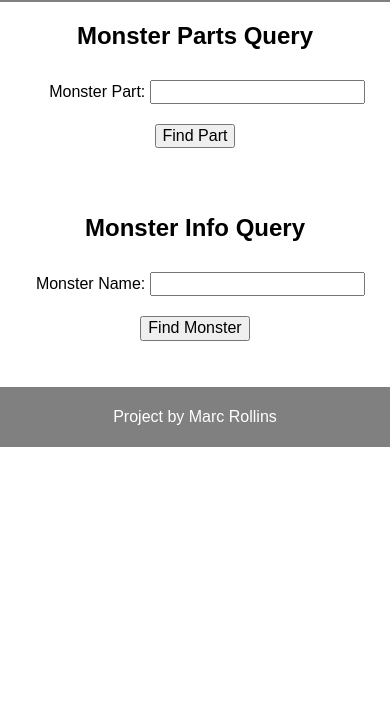
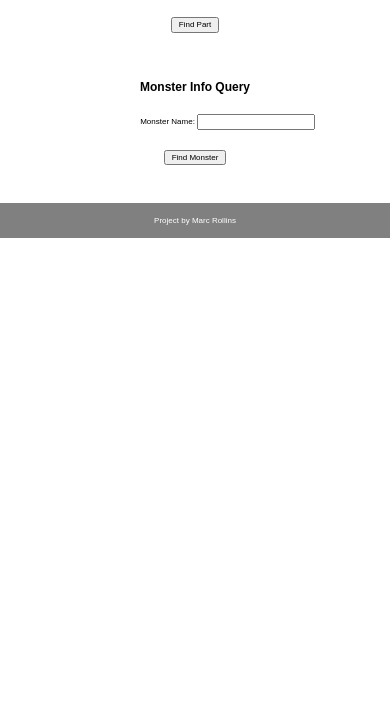
Before and after one commit to mrollins20/MonsterHunter-HuntingGuide, a plain HTML site: page mh-hunting-guide/index.html in a window 390 px wide. Shown: the part 135-844 px from the top of the page. Drawn offline with nearby package versions, Linux system fonts and the light colour scheme.

Commit message:
fixed more styling issues

```diff
--- a/mh-hunting-guide/scripts/mh-manual.js
+++ b/mh-hunting-guide/scripts/mh-manual.js
@@ -130,43 +130,43 @@ const parts = {
 };
 // monsters data set
 const monsters = {
-    "Great izuchi":          "Type- bird wyvern | Weaknesses- Poison:3,Stun:2,Paralysis:3,Sleep:3,Blast:2,Exhaust:3,Fireblight:1,Waterblight:1,Thunderblight:2,Iceblight:1",
-    "Great baggi":           "Type- bird wyvern | Weaknesses- Poison:1,Stun:1,Paralysis:3,Sleep:0,Blast:3,Exhaust:3,Fireblight:2,Waterblight:1,Thunderblight:1,Iceblight:1",
-    "Kulu-ya-ku":            "Type- bird wyvern | Weaknesses- Poison:1,Stun:2,Paralysis:1,Sleep:1,Blast:2,Exhaust:1,Fireblight:1,Waterblight:2,Thunderblight:1,Iceblight:1",
-    "Great wroggi":          "Type- bird wyvern | Weaknesses- Poison:0,Stun:1,Paralysis:3,Sleep:3,Blast:2,Exhaust:1,Fireblight:1,Waterblight:1,Thunderblight:1,Iceblight:2",
-    "Arzuros":               "Type- fanged beast | Weaknesses- Poison:3,Stun:2,Paralysis:3,Sleep:3,Blast:2,Exhaust:3,Fireblight:2,Waterblight:1,Thunderblight:1,Iceblight:1",
-    "Lagombi":               "Type- fanged beast | Weaknesses- Poison:3,Stun:2,Paralysis:3,Sleep:1,Blast:3,Exhaust:1,Fireblight:2,Waterblight:1,Thunderblight:1,Iceblight:1",
-    "Volvidon":              "Type- fanged beast | Weaknesses- Poison:1,Stun:2,Paralysis:1,Sleep:1,Blast:2,Exhaust:1,Fireblight:1,Waterblight:2,Thunderblight:1,Iceblight:1",
-    "Aknosom":               "Type- bird wyvern | Weaknesses- Poison:1,Stun:1,Paralysis:1,Sleep:1,Blast:2,Exhaust:1,Fireblight:1,Waterblight:2,Thunderblight:1,Iceblight:1",
-    "Royal ludroth":         "Type- leviathan | Weaknesses- Poison:1,Stun:1,Paralysis:1,Sleep:1,Blast:2,Exhaust:1,Fireblight:2,Waterblight:1,Thunderblight:1,Iceblight:1",
-    "Barroth":               "Type- brute wyvern | Weaknesses- Poison:3,Stun:0,Paralysis:3,Sleep:1,Blast:3,Exhaust:1,Fireblight:2,Waterblight:1,Thunderblight:1,Iceblight:1",
-    "Khezu":                 "Type- flying wyvern | Weaknesses- Poison:3,Stun:1,Paralysis:0,Sleep:1,Blast:2,Exhaust:0,Fireblight:2,Waterblight:1,Thunderblight:1,Iceblight:1",
-    "Tetranadon":            "Type- amphibian | Weaknesses- Poison:1,Stun:1,Paralysis:3,Sleep:1,Blast:2,Exhaust:1,Fireblight:1,Waterblight:1,Thunderblight:2,Iceblight:1",
-    "Bishaten":              "Type- fanged beast | Weaknesses- Poison:0,Stun:1,Paralysis:1,Sleep:1,Blast:2,Exhaust:1,Fireblight:1,Waterblight:1,Thunderblight:1,Iceblight:2",
-    "Pukei-pukei":           "Type- bird wyvern | Weaknesses- Poison:0,Stun:1,Paralysis:3,Sleep:3,Blast:2,Exhaust:1,Fireblight:1,Waterblight:1,Thunderblight:2,Iceblight:1",
-    "Jyuratodus":            "Type- piscine wyvern | Weaknesses- Poison:1,Stun:2,Paralysis:1,Sleep:0,Blast:0,Exhaust:3,Fireblight:1,Waterblight:1,Thunderblight:2,Iceblight:1",
-    "Basarios":              "Type- brute wyvern | Weaknesses- Poison:1,Stun:1,Paralysis:1,Sleep:3,Blast:2,Exhaust:1,Fireblight:1,Waterblight:2,Thunderblight:1,Iceblight:1",
-    "Somnacanth":            "Type- Leviathan | Weaknesses- Poison:1,Stun:1,Paralysis:1,Sleep:0,Blast:2,Exhaust:1,Fireblight:1,Waterblight:1,Thunderblight:2,Iceblight:1",
-    "Rathian":               "Type- Flying Wyvern | Weaknesses- Poison:0,Stun:1,Paralysis:1,Sleep:1,Blast:0,Exhaust:1,Fireblight:1,Waterblight:1,Thunderblight:2,Iceblight:1",
-    "Barioth":               "Type- Flying Wyvern | Weaknesses- Poison:1,Stun:1,Paralysis:1,Sleep:1,Blast:2,Exhaust:1,Fireblight:2,Waterblight:1,Thunderblight:1,Iceblight:1",
-    "Tobi-Kadachi":          "Type- Fanged Wyvern | Weaknesses- Poison:3,Stun:1,Paralysis:1,Sleep:1,Blast:2,Exhaust:1,Fireblight:1,Waterblight:2,Thunderblight:1,Iceblight:1",
-    "Magnamalo":             "Type- Fanged Wyvern | Weaknesses- Poison:1,Stun:1,Paralysis:1,Sleep:1,Blast:0,Exhaust:1,Fireblight:1,Waterblight:2,Thunderblight:1,Iceblight:1",
-    "Anjanath":              "Type- Brute Wyvern | Weaknesses- Poison:1,Stun:1,Paralysis:1,Sleep:1,Blast:0,Exhaust:1,Fireblight:1,Waterblight:2,Thunderblight:1,Iceblight:1",
-    "Nargacuga":             "Type- Flying Wyvern | Weaknesses- Poison:1,Stun:1,Paralysis:1,Sleep:1,Blast:2,Exhaust:1,Fireblight:1,Waterblight:1,Thunderblight:2,Iceblight:1",
-    "Mizutsune":             "Type- Leviathan | Weaknesses- Poison:1,Stun:1,Paralysis:1,Sleep:1,Blast:2,Exhaust:1,Fireblight:1,Waterblight:1,Thunderblight:2,Iceblight:1",
-    "Goss Harag":            "Type- Fanged Beast | Weaknesses- Poison:1,Stun:1,Paralysis:1,Sleep:1,Blast:2,Exhaust:0,Fireblight:2,Waterblight:1,Thunderblight:1,Iceblight:1",
-    "Rathalos":              "Type- Flying Wyvern | Weaknesses- Poison:0,Stun:1,Paralysis:1,Sleep:1,Blast:0,Exhaust:1,Fireblight:1,Waterblight:1,Thunderblight:2,Iceblight:1",
-    "Almudron":              "Type- Leviathan | Weaknesses- Poison:1,Stun:1,Paralysis:1,Sleep:1,Blast:0,Exhaust:1,Fireblight:2,Waterblight:1,Thunderblight:1,Iceblight:1",
-    "Zinogre":               "Type- Fanged Wyvern | Weaknesses- Poison:1,Stun:1,Paralysis:0,Sleep:1,Blast:2,Exhaust:1,Fireblight:1,Waterblight:1,Thunderblight:1,Iceblight:2",
-    "Tigrex":                "Type- Flying Wyvern | Weaknesses- Poison:1,Stun:1,Paralysis:1,Sleep:1,Blast:2,Exhaust:1,Fireblight:1,Waterblight:1,Thunderblight:2,Iceblight:1",
-    "Diablos":               "Type- Flying Wyvern | Weaknesses- Poison:1,Stun:0,Paralysis:3,Sleep:1,Blast:2,Exhaust:1,Fireblight:1,Waterblight:1,Thunderblight:1,Iceblight:2",
-    "Rakna-Kadaki":          "Type- Temnoceran | Weaknesses- Poison:0,Stun:1,Paralysis:1,Sleep:1,Blast:0,Exhaust:1,Fireblight:1,Waterblight:1,Thunderblight:1,Iceblight:2",
-    "Rajang":                "Type- Fanged Beast | Weaknesses- Poison:0,Stun:0,Paralysis:0,Sleep:0,Blast:2,Exhaust:0,Fireblight:1,Waterblight:1,Thunderblight:1,Iceblight:2",
-    "Bazelgeuse":            "Type- Flying Wyvern | Weaknesses- Not known yet",
-    "Wind Serpent Ibushi":   "Type- Elder Dragon | Weaknesses- Poison:1,Stun:1,Paralysis:1,Sleep:1,Blast:2,Exhaust:0,Fireblight:2,Waterblight:1,Thunderblight:1,Iceblight:1",
-    "Thunder Serpent Narwa": "Type- Elder Dragon | Weaknesses- Poison:0,Stun:0,Paralysis:0,Sleep:0,Blast:2,Exhaust:0,Fireblight:1,Waterblight:1,Thunderblight:0,Iceblight:2",
-    "Crimson Glow Valstrax": "Type- Elder Dragon | Weaknesses- Not known yet",
-    "Daimyo Hermitaur":      "Type- Carapaceon | Weaknesses- Poison:3,Stun:1,Paralysis:1,Sleep:1,Blast:2,Exhaust:1,Fireblight:2,Waterblight:1,Thunderblight:2,Iceblight:1"
+    "Great izuchi":          ["Type- bird wyvern",     "Weaknesses- Poison:3, Stun:2, Paralysis:3, Sleep:3, Blast:2, Exhaust:3, Fireblight:1, Waterblight:1, Thunderblight:2, Iceblight:1"],
+    "Great baggi":           ["Type- bird wyvern",     "Weaknesses- Poison:1, Stun:1, Paralysis:3, Sleep:0, Blast:3, Exhaust:3, Fireblight:2, Waterblight:1, Thunderblight:1, Iceblight:1"],
+    "Kulu-ya-ku":            ["Type- bird wyvern",     "Weaknesses- Poison:1, Stun:2, Paralysis:1, Sleep:1, Blast:2, Exhaust:1, Fireblight:1, Waterblight:2, Thunderblight:1, Iceblight:1"],
+    "Great wroggi":          ["Type- bird wyvern",     "Weaknesses- Poison:0, Stun:1, Paralysis:3, Sleep:3, Blast:2, Exhaust:1, Fireblight:1, Waterblight:1, Thunderblight:1, Iceblight:2"],
+    "Arzuros":               ["Type- fanged beast",    "Weaknesses- Poison:3, Stun:2, Paralysis:3, Sleep:3, Blast:2, Exhaust:3, Fireblight:2, Waterblight:1, Thunderblight:1, Iceblight:1"],
+    "Lagombi":               ["Type- fanged beast",    "Weaknesses- Poison:3, Stun:2, Paralysis:3, Sleep:1, Blast:3, Exhaust:1, Fireblight:2, Waterblight:1, Thunderblight:1, Iceblight:1"],
+    "Volvidon":              ["Type- fanged beast",    "Weaknesses- Poison:1, Stun:2, Paralysis:1, Sleep:1, Blast:2, Exhaust:1, Fireblight:1, Waterblight:2, Thunderblight:1, Iceblight:1"],
+    "Aknosom":               ["Type- bird wyvern",     "Weaknesses- Poison:1, Stun:1, Paralysis:1, Sleep:1, Blast:2, Exhaust:1, Fireblight:1, Waterblight:2, Thunderblight:1, Iceblight:1"],
+    "Royal ludroth":         ["Type- leviathan",       "Weaknesses- Poison:1, Stun:1, Paralysis:1, Sleep:1, Blast:2, Exhaust:1, Fireblight:2, Waterblight:1, Thunderblight:1, Iceblight:1"],
+    "Barroth":               ["Type- brute wyvern",    "Weaknesses- Poison:3, Stun:0, Paralysis:3, Sleep:1, Blast:3, Exhaust:1, Fireblight:2, Waterblight:1, Thunderblight:1, Iceblight:1"],
+    "Khezu":                 ["Type- flying wyvern",   "Weaknesses- Poison:3, Stun:1, Paralysis:0, Sleep:1, Blast:2, Exhaust:0, Fireblight:2, Waterblight:1, Thunderblight:1, Iceblight:1"],
+    "Tetranadon":            ["Type- amphibian",       "Weaknesses- Poison:1, Stun:1, Paralysis:3, Sleep:1, Blast:2, Exhaust:1, Fireblight:1, Waterblight:1, Thunderblight:2, Iceblight:1"],
+    "Bishaten":              ["Type- fanged beast",    "Weaknesses- Poison:0, Stun:1, Paralysis:1, Sleep:1, Blast:2, Exhaust:1, Fireblight:1, Waterblight:1, Thunderblight:1, Iceblight:2"],
+    "Pukei-pukei":           ["Type- bird wyvern",     "Weaknesses- Poison:0, Stun:1, Paralysis:3, Sleep:3, Blast:2, Exhaust:1, Fireblight:1, Waterblight:1, Thunderblight:2, Iceblight:1"],
+    "Jyuratodus":            ["Type- piscine ",        "Weaknesses- Poison:1, Stun:2, Paralysis:1, Sleep:0, Blast:0, Exhaust:3, Fireblight:1, Waterblight:1, Thunderblight:2, Iceblight:1"],
+    "Basarios":              ["Type- brute wyvern",    "Weaknesses- Poison:1, Stun:1, Paralysis:1, Sleep:3, Blast:2, Exhaust:1, Fireblight:1, Waterblight:2, Thunderblight:1, Iceblight:1"],
+    "Somnacanth":            ["Type- Leviathan",       "Weaknesses- Poison:1, Stun:1, Paralysis:1, Sleep:0, Blast:2, Exhaust:1, Fireblight:1, Waterblight:1, Thunderblight:2, Iceblight:1"],
+    "Rathian":               ["Type- Flying Wyvern",   "Weaknesses- Poison:0, Stun:1, Paralysis:1, Sleep:1, Blast:0, Exhaust:1, Fireblight:1, Waterblight:1, Thunderblight:2, Iceblight:1"],
+    "Barioth":               ["Type- Flying Wyvern",   "Weaknesses- Poison:1, Stun:1, Paralysis:1, Sleep:1, Blast:2, Exhaust:1, Fireblight:2, Waterblight:1, Thunderblight:1, Iceblight:1"],
+    "Tobi-Kadachi":          ["Type- Fanged Wyvern",   "Weaknesses- Poison:3, Stun:1, Paralysis:1, Sleep:1, Blast:2, Exhaust:1, Fireblight:1, Waterblight:2, Thunderblight:1, Iceblight:1"],
+    "Magnamalo":             ["Type- Fanged Wyvern",   "Weaknesses- Poison:1, Stun:1, Paralysis:1, Sleep:1, Blast:0, Exhaust:1, Fireblight:1, Waterblight:2, Thunderblight:1, Iceblight:1"],
+    "Anjanath":              ["Type- Brute Wyvern",    "Weaknesses- Poison:1, Stun:1, Paralysis:1, Sleep:1, Blast:0, Exhaust:1, Fireblight:1, Waterblight:2, Thunderblight:1, Iceblight:1"],
+    "Nargacuga":             ["Type- Flying Wyvern",   "Weaknesses- Poison:1, Stun:1, Paralysis:1, Sleep:1, Blast:2, Exhaust:1, Fireblight:1, Waterblight:1, Thunderblight:2, Iceblight:1"],
+    "Mizutsune":             ["Type- Leviathan",       "Weaknesses- Poison:1, Stun:1, Paralysis:1, Sleep:1, Blast:2, Exhaust:1, Fireblight:1, Waterblight:1, Thunderblight:2, Iceblight:1"],
+    "Goss Harag":            ["Type- Fanged Beast",    "Weaknesses- Poison:1, Stun:1, Paralysis:1, Sleep:1, Blast:2, Exhaust:0, Fireblight:2, Waterblight:1, Thunderblight:1, Iceblight:1"],
+    "Rathalos":              ["Type- Flying Wyvern",   "Weaknesses- Poison:0, Stun:1, Paralysis:1, Sleep:1, Blast:0, Exhaust:1, Fireblight:1, Waterblight:1, Thunderblight:2, Iceblight:1"],
+    "Almudron":              ["Type- Leviathan",       "Weaknesses- Poison:1, Stun:1, Paralysis:1, Sleep:1, Blast:0, Exhaust:1, Fireblight:2, Waterblight:1, Thunderblight:1, Iceblight:1"],
+    "Zinogre":               ["Type- Fanged Wyvern",   "Weaknesses- Poison:1, Stun:1, Paralysis:0, Sleep:1, Blast:2, Exhaust:1, Fireblight:1, Waterblight:1, Thunderblight:1, Iceblight:2"],
+    "Tigrex":                ["Type- Flying Wyvern",   "Weaknesses- Poison:1, Stun:1, Paralysis:1, Sleep:1, Blast:2, Exhaust:1, Fireblight:1, Waterblight:1, Thunderblight:2, Iceblight:1"],
+    "Diablos":               ["Type- Flying Wyvern",   "Weaknesses- Poison:1, Stun:0, Paralysis:3, Sleep:1, Blast:2, Exhaust:1, Fireblight:1, Waterblight:1, Thunderblight:1, Iceblight:2"],
+    "Rakna-Kadaki":          ["Type- Temnoceran",      "Weaknesses- Poison:0, Stun:1, Paralysis:1, Sleep:1, Blast:0, Exhaust:1, Fireblight:1, Waterblight:1, Thunderblight:1, Iceblight:2"],
+    "Rajang":                ["Type- Fanged Beast",    "Weaknesses- Poison:0, Stun:0, Paralysis:0, Sleep:0, Blast:2, Exhaust:0, Fireblight:1, Waterblight:1, Thunderblight:1, Iceblight:2"],
+    "Bazelgeuse":            ["Type- Flying Wyvern",   "Weaknesses- Not known yet"],
+    "Wind Serpent Ibushi":   ["Type- Elder Dragon",    "Weaknesses- Poison:1, Stun:1, Paralysis:1, Sleep:1, Blast:2, Exhaust:0, Fireblight:2, Waterblight:1, Thunderblight:1, Iceblight:1"],
+    "Thunder Serpent Narwa": ["Type- Elder Dragon",    "Weaknesses- Poison:0, Stun:0, Paralysis:0, Sleep:0, Blast:2, Exhaust:0, Fireblight:1, Waterblight:1, Thunderblight:0, Iceblight:2"],
+    "Crimson Glow Valstrax": ["Type- Elder Dragon",    "Weaknesses- Not known yet"],
+    "Daimyo Hermitaur":      ["Type- Carapaceon",      "Weaknesses- Poison:3, Stun:1, Paralysis:1, Sleep:1, Blast:2, Exhaust:1, Fireblight:2, Waterblight:1, Thunderblight:2, Iceblight:1"]
 };
 // Event listeners
 const monsterElement = document.querySelector("#find-monster");
--- a/mh-hunting-guide/styles/styles.css
+++ b/mh-hunting-guide/styles/styles.css
@@ -8,6 +8,7 @@ article {
 
 body {
     font-family: Arial, Helvetica, sans-serif;
+    font-size: 1em;
 }
 
 div {
@@ -44,24 +45,13 @@ section {
 /* Class Selectors */
 
 /* ID Selectors */
-
+#monster-data {
+    width: auto;
+}
 
 /* media queries */
-@media only screen and (min-width: 32.5em) {
-    nav ul {
-        flex-direction: row;
-    }
-
-    nav ul li:first-child {
-        display: none;
-    }
-
-    nav ul li {
-        display: inline;
-        margin: 0 10px;
-    }
-
-    #functions {
-        grid-template-columns: 1fr 1fr;
+@media (max-width: 37.5em) {
+    body {
+        font-size: 0.5em;
     }
 }
```
